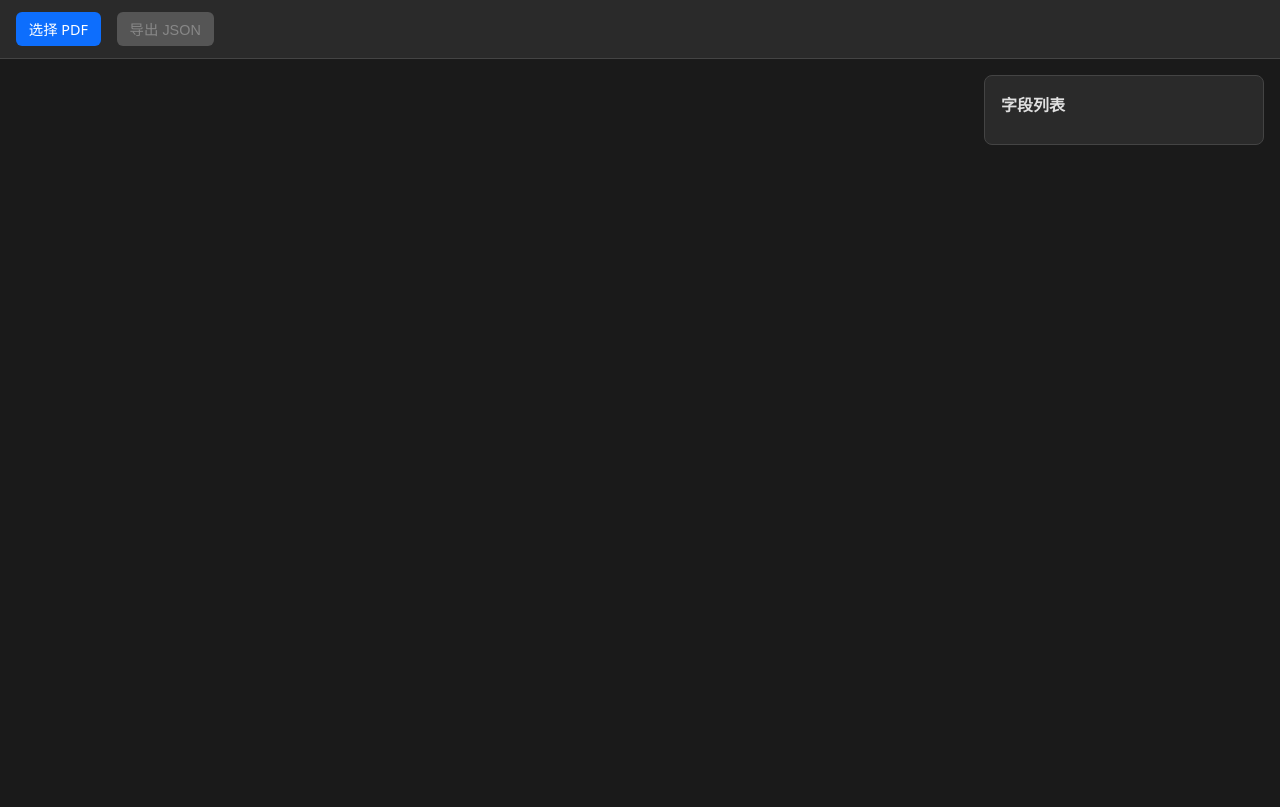
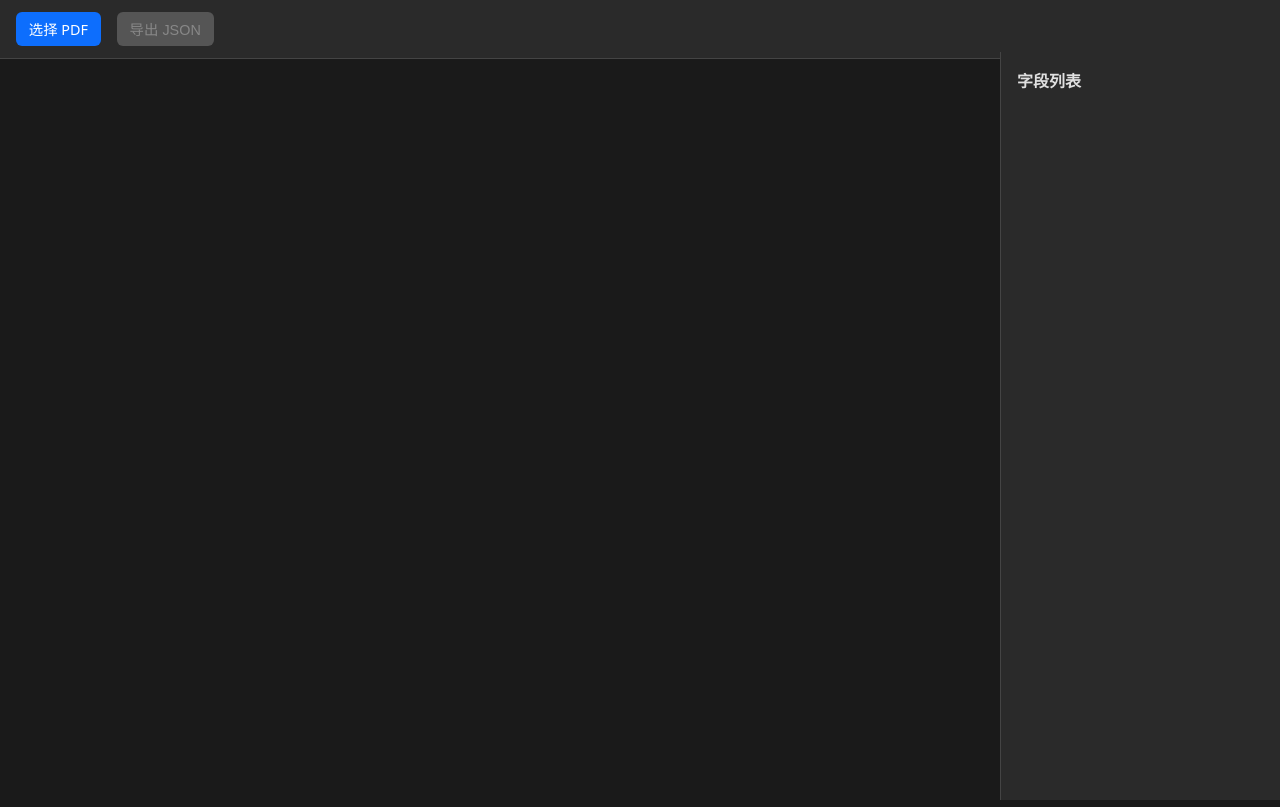
Before and after one commit to YBJ0000/pdf-tool, a plain HTML site: page index.html in a window 1280 px wide. Drawn offline with nearby package versions, Linux system fonts and the light colour scheme.

Commit message:
fix sidebar position

```diff
--- a/style.css
+++ b/style.css
@@ -58,16 +58,16 @@ body {
 }
 
 .main {
-  padding: 1rem;
-  overflow: auto;
-  min-height: calc(100vh - 52px);
   display: flex;
-  gap: 1rem;
-  align-items: flex-start;
+  height: calc(100vh - 52px);
+  overflow: hidden;
+  padding: 1rem 1rem 1rem 1rem;
 }
 
 .pdf-container {
   flex: 1;
+  margin-right: 280px;
+  overflow: auto;
   display: flex;
   flex-direction: column;
   align-items: center;
@@ -76,12 +76,15 @@ body {
 }
 
 .sidebar {
+  position: fixed;
+  right: 0;
+  top: 52px;
+  bottom: 0;
   width: 280px;
-  flex-shrink: 0;
+  overflow-y: auto;
   background: #2a2a2a;
-  border-radius: 8px;
   padding: 1rem;
-  border: 1px solid #444;
+  border-left: 1px solid #444;
 }
 
 .sidebar-title {
```
